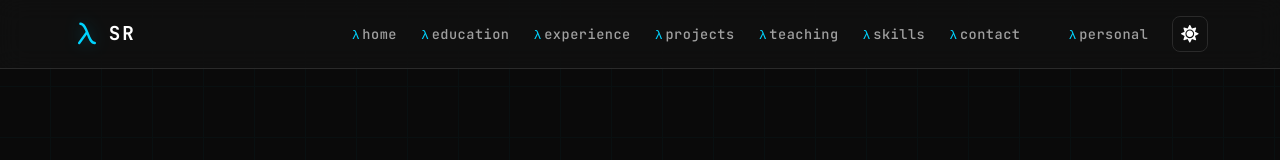
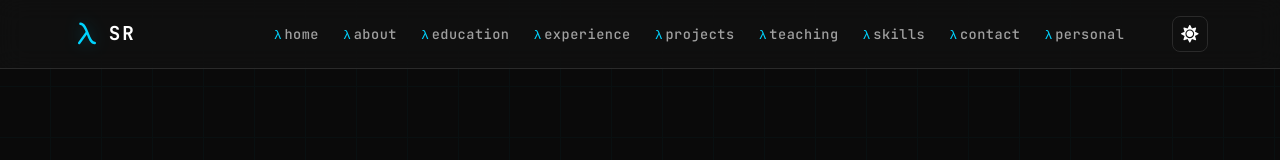
Before and after one commit to samson-rozansky/samson-rozansky.github.io, a React (Vite) app: page / in a window 1280 px wide. Shown: the top 160 px of the page. Built offline with nearby package versions, Linux system fonts and the light colour scheme.

Commit message:
Clean glide animation: main items slide left, personal items slide right

```diff
--- a/src/App.css
+++ b/src/App.css
@@ -163,26 +163,32 @@ body {
   gap: 1.5rem;
 }
 
+/* Nav home button */
+.nav-home {
+  flex-shrink: 0;
+}
+
 /* Nav item groups for animation */
 .nav-items-main,
-.nav-items-personal,
-.nav-personal-link {
+.nav-items-personal {
   display: flex;
   align-items: center;
   overflow: hidden;
+  transition: all 0.5s cubic-bezier(0.25, 0.46, 0.45, 0.94);
 }
 
+/* Main nav - glides LEFT when hidden (into home) */
 .nav-items-main {
   gap: 1.5rem;
-  transform-origin: left center;
 }
 
 .nav-items-main .nav-btn {
-  transition: all 0.5s cubic-bezier(0.68, -0.15, 0.27, 1.15),
-              opacity 0.3s ease,
-              transform 0.5s cubic-bezier(0.68, -0.15, 0.27, 1.15);
-  transform-origin: left center;
   white-space: nowrap;
+  transition: transform 0.5s cubic-bezier(0.25, 0.46, 0.45, 0.94),
+              opacity 0.4s ease,
+              max-width 0.5s cubic-bezier(0.25, 0.46, 0.45, 0.94),
+              padding 0.5s cubic-bezier(0.25, 0.46, 0.45, 0.94),
+              margin 0.5s cubic-bezier(0.25, 0.46, 0.45, 0.94);
 }
 
 .nav-items-main.visible {
@@ -191,11 +197,19 @@ body {
 
 .nav-items-main.visible .nav-btn {
   opacity: 1;
-  transform: translateX(0) scale(1);
+  transform: translateX(0);
   max-width: 150px;
-  padding-left: 0;
-  padding-right: 0;
 }
+
+/* Stagger expanding - items glide out from left to right */
+.nav-items-main.visible .nav-btn:nth-child(1) { transition-delay: 0.05s; }
+.nav-items-main.visible .nav-btn:nth-child(2) { transition-delay: 0.1s; }
+.nav-items-main.visible .nav-btn:nth-child(3) { transition-delay: 0.15s; }
+.nav-items-main.visible .nav-btn:nth-child(4) { transition-delay: 0.2s; }
+.nav-items-main.visible .nav-btn:nth-child(5) { transition-delay: 0.25s; }
+.nav-items-main.visible .nav-btn:nth-child(6) { transition-delay: 0.3s; }
+.nav-items-main.visible .nav-btn:nth-child(7) { transition-delay: 0.35s; }
+.nav-items-main.visible .nav-btn:nth-child(8) { transition-delay: 0.4s; }
 
 .nav-items-main.hidden {
   gap: 0;
@@ -203,40 +217,36 @@ body {
 
 .nav-items-main.hidden .nav-btn {
   opacity: 0;
-  transform: translateX(-100%) scale(0);
+  transform: translateX(-30px);
   max-width: 0;
-  padding: 0;
+  padding-left: 0;
+  padding-right: 0;
   margin: 0;
   overflow: hidden;
 }
 
-/* Stagger the animation for consuming effect */
-.nav-items-main.hidden .nav-btn:nth-child(1) { transition-delay: 0.25s; }
-.nav-items-main.hidden .nav-btn:nth-child(2) { transition-delay: 0.2s; }
+/* Stagger collapsing - items glide into home from right to left */
+.nav-items-main.hidden .nav-btn:nth-child(8) { transition-delay: 0s; }
+.nav-items-main.hidden .nav-btn:nth-child(7) { transition-delay: 0.03s; }
+.nav-items-main.hidden .nav-btn:nth-child(6) { transition-delay: 0.06s; }
+.nav-items-main.hidden .nav-btn:nth-child(5) { transition-delay: 0.09s; }
+.nav-items-main.hidden .nav-btn:nth-child(4) { transition-delay: 0.12s; }
 .nav-items-main.hidden .nav-btn:nth-child(3) { transition-delay: 0.15s; }
-.nav-items-main.hidden .nav-btn:nth-child(4) { transition-delay: 0.1s; }
-.nav-items-main.hidden .nav-btn:nth-child(5) { transition-delay: 0.05s; }
-.nav-items-main.hidden .nav-btn:nth-child(6) { transition-delay: 0s; }
+.nav-items-main.hidden .nav-btn:nth-child(2) { transition-delay: 0.18s; }
+.nav-items-main.hidden .nav-btn:nth-child(1) { transition-delay: 0.21s; }
 
-/* Reverse stagger for expanding effect */
-.nav-items-main.visible .nav-btn:nth-child(1) { transition-delay: 0s; }
-.nav-items-main.visible .nav-btn:nth-child(2) { transition-delay: 0.05s; }
-.nav-items-main.visible .nav-btn:nth-child(3) { transition-delay: 0.1s; }
-.nav-items-main.visible .nav-btn:nth-child(4) { transition-delay: 0.15s; }
-.nav-items-main.visible .nav-btn:nth-child(5) { transition-delay: 0.2s; }
-.nav-items-main.visible .nav-btn:nth-child(6) { transition-delay: 0.25s; }
-
+/* Personal nav - glides RIGHT when expanding (out of home) */
 .nav-items-personal {
   gap: 1.5rem;
-  transform-origin: left center;
 }
 
 .nav-items-personal .nav-btn {
-  transition: all 0.5s cubic-bezier(0.68, -0.15, 0.27, 1.15),
-              opacity 0.3s ease,
-              transform 0.5s cubic-bezier(0.68, -0.15, 0.27, 1.15);
-  transform-origin: left center;
   white-space: nowrap;
+  transition: transform 0.5s cubic-bezier(0.25, 0.46, 0.45, 0.94),
+              opacity 0.4s ease,
+              max-width 0.5s cubic-bezier(0.25, 0.46, 0.45, 0.94),
+              padding 0.5s cubic-bezier(0.25, 0.46, 0.45, 0.94),
+              margin 0.5s cubic-bezier(0.25, 0.46, 0.45, 0.94);
 }
 
 .nav-items-personal.visible {
@@ -245,13 +255,14 @@ body {
 
 .nav-items-personal.visible .nav-btn {
   opacity: 1;
-  transform: translateX(0) scale(1);
+  transform: translateX(0);
   max-width: 150px;
 }
 
-/* Stagger for personal items expanding out */
+/* Stagger expanding - personal items glide out left to right */
 .nav-items-personal.visible .nav-btn:nth-child(1) { transition-delay: 0.3s; }
 .nav-items-personal.visible .nav-btn:nth-child(2) { transition-delay: 0.4s; }
+.nav-items-personal.visible .nav-btn:nth-child(3) { transition-delay: 0.5s; }
 
 .nav-items-personal.hidden {
   gap: 0;
@@ -259,45 +270,18 @@ body {
 
 .nav-items-personal.hidden .nav-btn {
   opacity: 0;
-  transform: translateX(-100%) scale(0);
+  transform: translateX(-30px);
   max-width: 0;
-  padding: 0;
+  padding-left: 0;
+  padding-right: 0;
   margin: 0;
   overflow: hidden;
 }
 
-/* Stagger for personal items being consumed */
+/* Stagger collapsing - personal items glide back right to left */
+.nav-items-personal.hidden .nav-btn:nth-child(3) { transition-delay: 0s; }
+.nav-items-personal.hidden .nav-btn:nth-child(2) { transition-delay: 0.05s; }
 .nav-items-personal.hidden .nav-btn:nth-child(1) { transition-delay: 0.1s; }
-.nav-items-personal.hidden .nav-btn:nth-child(2) { transition-delay: 0s; }
-
-.nav-personal-link {
-  gap: 1.5rem;
-}
-
-.nav-personal-link .nav-btn {
-  transition: all 0.4s cubic-bezier(0.68, -0.15, 0.27, 1.15),
-              opacity 0.3s ease;
-  white-space: nowrap;
-}
-
-.nav-personal-link.visible .nav-btn {
-  opacity: 1;
-  transform: translateX(0) scale(1);
-  max-width: 150px;
-}
-
-.nav-personal-link.hidden {
-  gap: 0;
-}
-
-.nav-personal-link.hidden .nav-btn {
-  opacity: 0;
-  transform: translateX(-50px) scale(0.5);
-  max-width: 0;
-  padding: 0;
-  margin: 0;
-  overflow: hidden;
-}
 
 .nav-links a,
 .nav-links .nav-btn {
--- a/src/App.jsx
+++ b/src/App.jsx
@@ -41,37 +41,27 @@ function Header({ isDark, setIsDark }) {
         </Link>
         <div className="nav-links">
           {/* Home button - always visible */}
-          {isPersonalPage ? (
-            <button onClick={() => handleNavigation('/')} className="nav-btn">
-              <span className="nav-lambda">λ</span>home
-            </button>
-          ) : (
-            <button onClick={() => scrollToSection('about')} className="nav-btn">
-              <span className="nav-lambda">λ</span>home
-            </button>
-          )}
+          <button onClick={() => isPersonalPage ? handleNavigation('/') : scrollToSection('about')} className="nav-btn nav-home">
+            <span className="nav-lambda">λ</span>home
+          </button>
 
-          {/* Main nav items - animate based on page */}
+          {/* Main nav items - glide left when hidden */}
           <div className={`nav-items-main ${isPersonalPage ? 'hidden' : 'visible'}`}>
+            <button onClick={() => scrollToSection('about')} className="nav-btn"><span className="nav-lambda">λ</span>about</button>
             <button onClick={() => scrollToSection('education')} className="nav-btn"><span className="nav-lambda">λ</span>education</button>
             <button onClick={() => scrollToSection('experience')} className="nav-btn"><span className="nav-lambda">λ</span>experience</button>
             <button onClick={() => scrollToSection('projects')} className="nav-btn"><span className="nav-lambda">λ</span>projects</button>
             <button onClick={() => scrollToSection('teaching')} className="nav-btn"><span className="nav-lambda">λ</span>teaching</button>
             <button onClick={() => scrollToSection('skills')} className="nav-btn"><span className="nav-lambda">λ</span>skills</button>
             <button onClick={() => scrollToSection('contact')} className="nav-btn"><span className="nav-lambda">λ</span>contact</button>
+            <button onClick={() => handleNavigation('/personal')} className="nav-btn"><span className="nav-lambda">λ</span>personal</button>
           </div>
 
-          {/* Personal nav items - animate based on page */}
+          {/* Personal nav items - glide right when expanding */}
           <div className={`nav-items-personal ${isPersonalPage ? 'visible' : 'hidden'}`}>
+            <button onClick={() => scrollToSection('interests')} className="nav-btn"><span className="nav-lambda">λ</span>personal</button>
             <button onClick={() => scrollToSection('interests')} className="nav-btn"><span className="nav-lambda">λ</span>interests</button>
             <button onClick={() => scrollToSection('insights')} className="nav-btn"><span className="nav-lambda">λ</span>insights</button>
-          </div>
-
-          {/* Personal link - only on main page */}
-          <div className={`nav-personal-link ${isPersonalPage ? 'hidden' : 'visible'}`}>
-            <button onClick={() => handleNavigation('/personal')} className="nav-btn">
-              <span className="nav-lambda">λ</span>personal
-            </button>
           </div>
 
           <button
@@ -342,8 +332,8 @@ function MainPage() {
                 <h3>98-317: Hype for Types</h3>
                 <a href="https://hypefortypes.github.io/" target="_blank" rel="noopener noreferrer" className="course-link">
                   <FaExternalLinkAlt />
-                </a>
-              </div>
+        </a>
+      </div>
               <span className="course-role">Instructor</span>
             </div>
             <p className="course-institution">Carnegie Mellon University</p>
```
